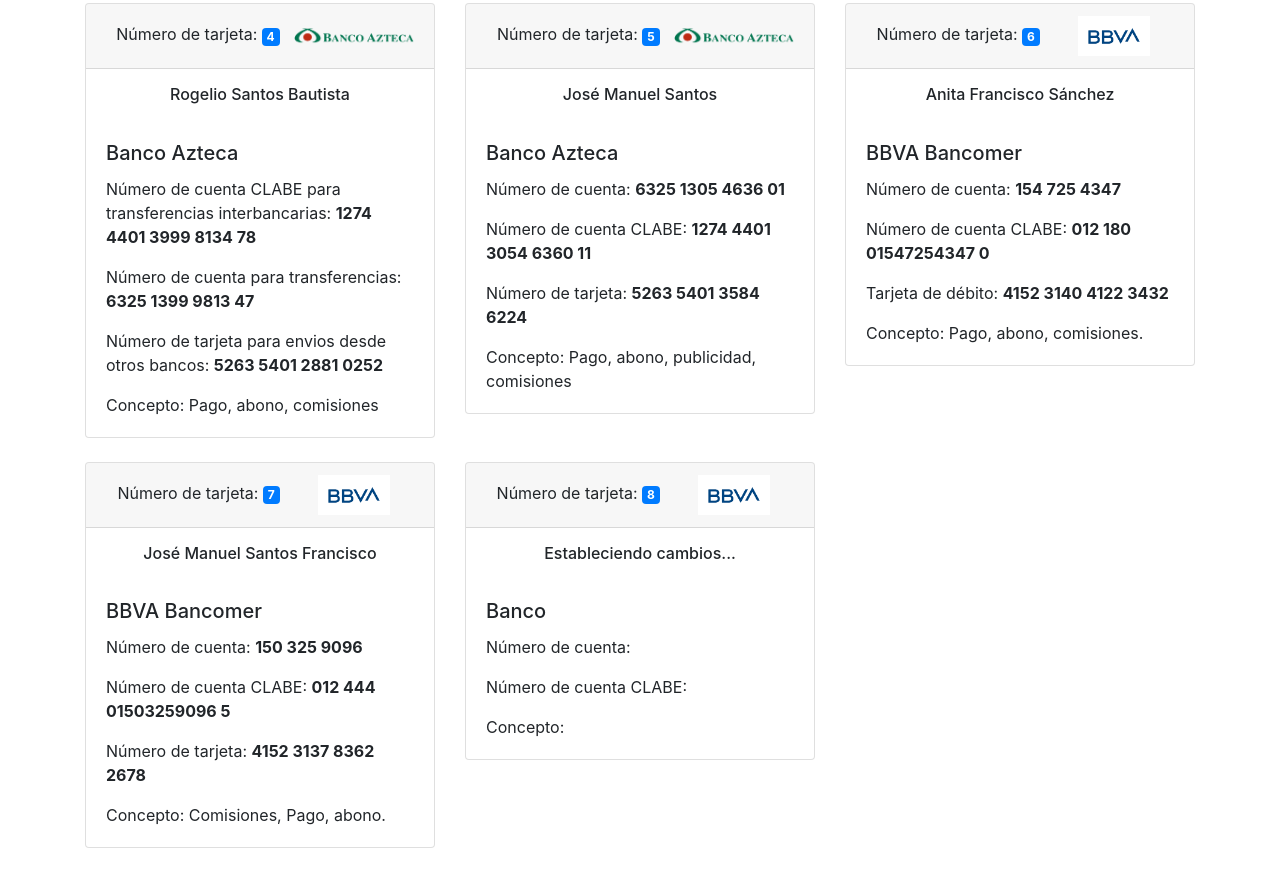
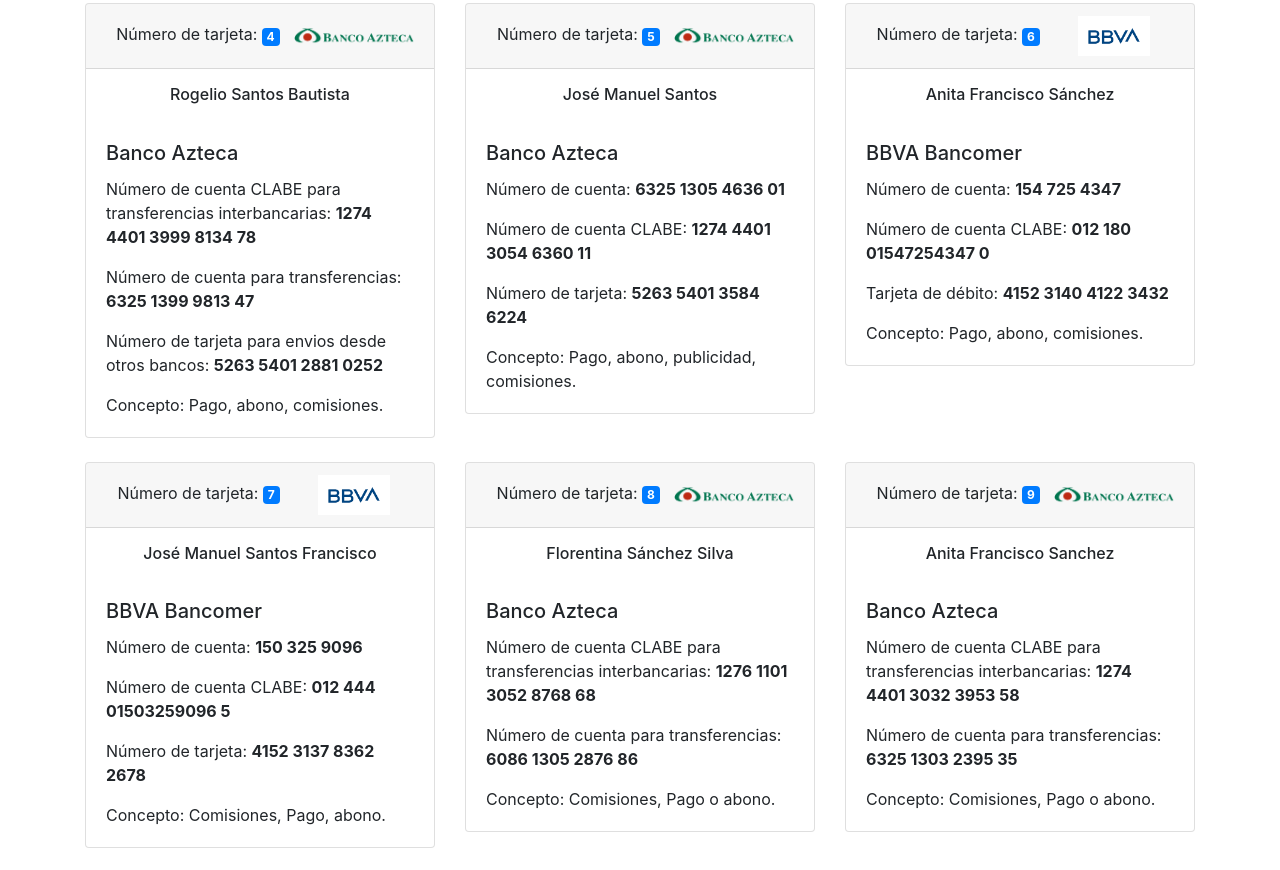
Before and after one commit to Anton01011/Cards, a plain HTML site: page index.html in a window 1280 px wide. Shown: the part 522-1392 px from the top of the page. Drawn offline with nearby package versions, Linux system fonts and the light colour scheme; some packages are replaced by stand-ins of ours; a script that the page names is missing.

Commit message:
03.3NewCards commit

```diff
--- a/index.html
+++ b/index.html
@@ -146,7 +146,7 @@
                         <p class="card-text click-to-copy" data-clipboard-text="5263 5401 2881 0252">
                             Número de tarjeta  para envios desde otros bancos: <strong>5263 5401 2881 0252</strong>   <span class="copy-indicator"></span>
                         </p>
-                        <p class="card-text">Concepto: Pago, abono, comisiones</p>
+                        <p class="card-text">Concepto: Pago, abono, comisiones.</p>
                     </div>
                 </div>
             </div>
@@ -173,7 +173,7 @@
                         <p class="card-text click-to-copy" data-clipboard-text="5263 5401 3584 6224">
                             Número de tarjeta: <strong>5263 5401 3584 6224</strong>  <span class="copy-indicator"></span>
                         </p>
-                        <p class="card-text">Concepto: Pago, abono, publicidad, comisiones</p>
+                        <p class="card-text">Concepto: Pago, abono, publicidad, comisiones.</p>
                     </div>
                 </div>
             </div>
@@ -241,17 +241,53 @@
                 <div class="card">
                     <div class="card-header">
                         Número de tarjeta: <span class="badge badge-primary">8</span>
-                        <img src="/img/banco_bancomer.png" alt="Logo Banco Azteca">
+                        <img src="/img/banco_azteca.png" alt="Logo Banco Azteca">
                     </div>
                     <div class="beneficiary-name p-3">
-                        <h6 class="m-0 text-center">Estableciendo cambios...</h6>
+                        <h6 class="m-0 text-center">Florentina Sánchez Silva</h6>
                     </div>
-<!--                     <img src="" class="card-img-top" alt="Imagen Tarjeta 2">
+<!--                     <img src="/img/banco_azteca.png" class="card-img-top" alt="Imagen Tarjeta 1">
  -->                    <div class="card-body">
-                        <h5 class="card-title">Banco </h5>
-                        <p class="card-text">Número de cuenta: </p>
-                        <p class="card-text">Número de cuenta CLABE: </p>
-                        <p class="card-text">Concepto:</p>
+                        <h5 class="card-title">Banco Azteca</h5>
+                        <p class="card-text click-to-copy" data-clipboard-text="1276 1101 3052 8768 68">
+                            Número de cuenta CLABE para transferencias interbancarias: <strong>1276 1101 3052 8768 68</strong>  <span class="copy-indicator"></span>
+                        </p>
+                        <p class="card-text click-to-copy" data-clipboard-text="6086 1305 2876 86">
+                            Número de cuenta para transferencias: <strong>6086 1305 2876 86</strong>  <span class="copy-indicator"></span>
+                        </p>
+                        <!-- <p class="card-text click-to-copy" data-clipboard-text="">
+                            Número de tarjeta para envios desde otros bancos: <strong></strong>  <span class="copy-indicator"></span>
+                        </p> -->
+                        <p class="card-text">Concepto: Comisiones, Pago o abono.</p>
+
+                    </div>
+                </div>
+            </div>
+
+            <!-- Tarjeta 9 -->
+            <div class="col-md-4 mb-4">
+                <div class="card">
+                    <div class="card-header">
+                        Número de tarjeta: <span class="badge badge-primary">9</span>
+                        <img src="/img/banco_azteca.png" alt="Logo Banco Azteca">
+                    </div>
+                    <div class="beneficiary-name p-3">
+                        <h6 class="m-0 text-center">Anita Francisco Sanchez</h6>
+                    </div>
+<!--                     <img src="/img/banco_azteca.png" class="card-img-top" alt="Imagen Tarjeta 1">
+ -->                    <div class="card-body">
+                        <h5 class="card-title">Banco Azteca</h5>
+                        <p class="card-text click-to-copy" data-clipboard-text="1274 4401 3032 3953 58">
+                            Número de cuenta CLABE para transferencias interbancarias: <strong>1274 4401 3032 3953 58</strong>  <span class="copy-indicator"></span>
+                        </p>
+                        <p class="card-text click-to-copy" data-clipboard-text="6325 1303 2395 35">
+                            Número de cuenta para transferencias: <strong>6325 1303 2395 35</strong>  <span class="copy-indicator"></span>
+                        </p>
+                        <!-- <p class="card-text click-to-copy" data-clipboard-text="">
+                            Número de tarjeta para envios desde otros bancos: <strong></strong>  <span class="copy-indicator"></span>
+                        </p> -->
+                        <p class="card-text">Concepto: Comisiones, Pago o abono.</p>
+
                     </div>
                 </div>
             </div>
```
